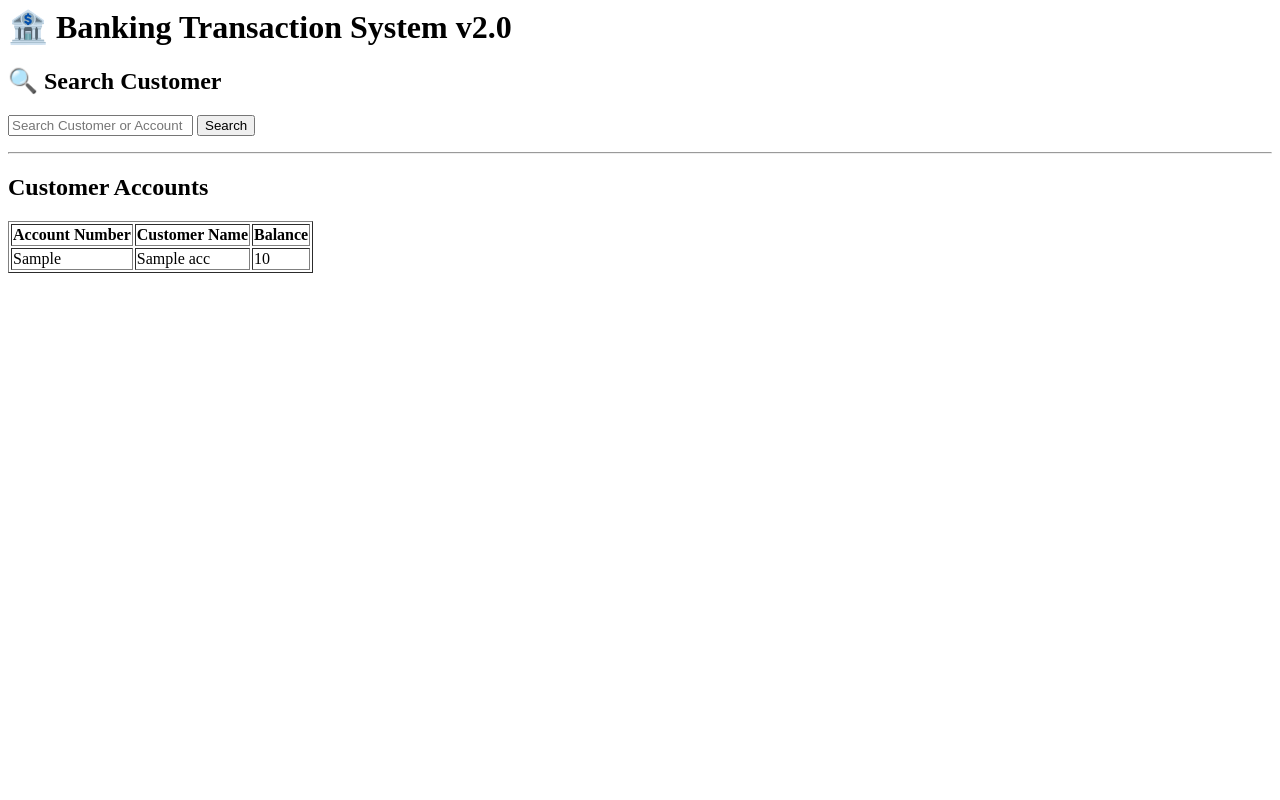
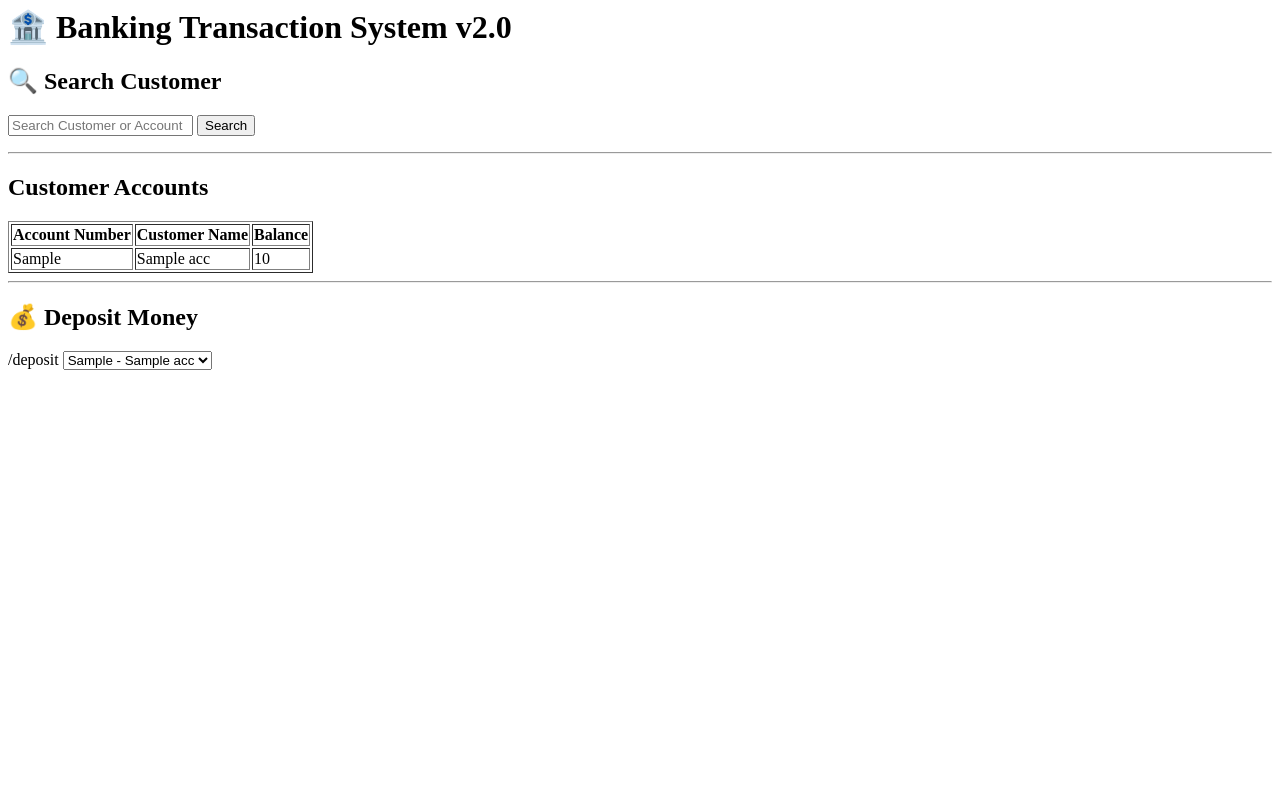
Before and after one commit to Sampath2720/Banking-Transaction-System, a Flask app: template templates/index.html in a window 1280 px wide. Run offline with Flask 3, Linux system fonts and the light colour scheme; the template is opened without the code that fills it: most values are stand-ins (such as "Sample title", 1, 10 or a date in 2020).

Commit message:
Restore basic banking page

```diff
--- a/templates/index.html
+++ b/templates/index.html
@@ -2,6 +2,7 @@
 <head>
 <title>Banking Transaction System</title>
 </head>
+
 <body>
 
 <h1>🏦 Banking Transaction System v2.0</h1>
@@ -35,5 +36,16 @@
 
 </table>
 
-</body>
-</html>
+<hr>
+
+<h2>💰 Deposit Money</h2>
+
+/deposit
+
+<select name="account_no">
+{% for acc_no, acc in accounts.items() %}
+<option value="{{ acc_no }}">
+{{ acc_no }} - {{ acc.name }}
+</option>
+{% endfor %}
+</select>
```
